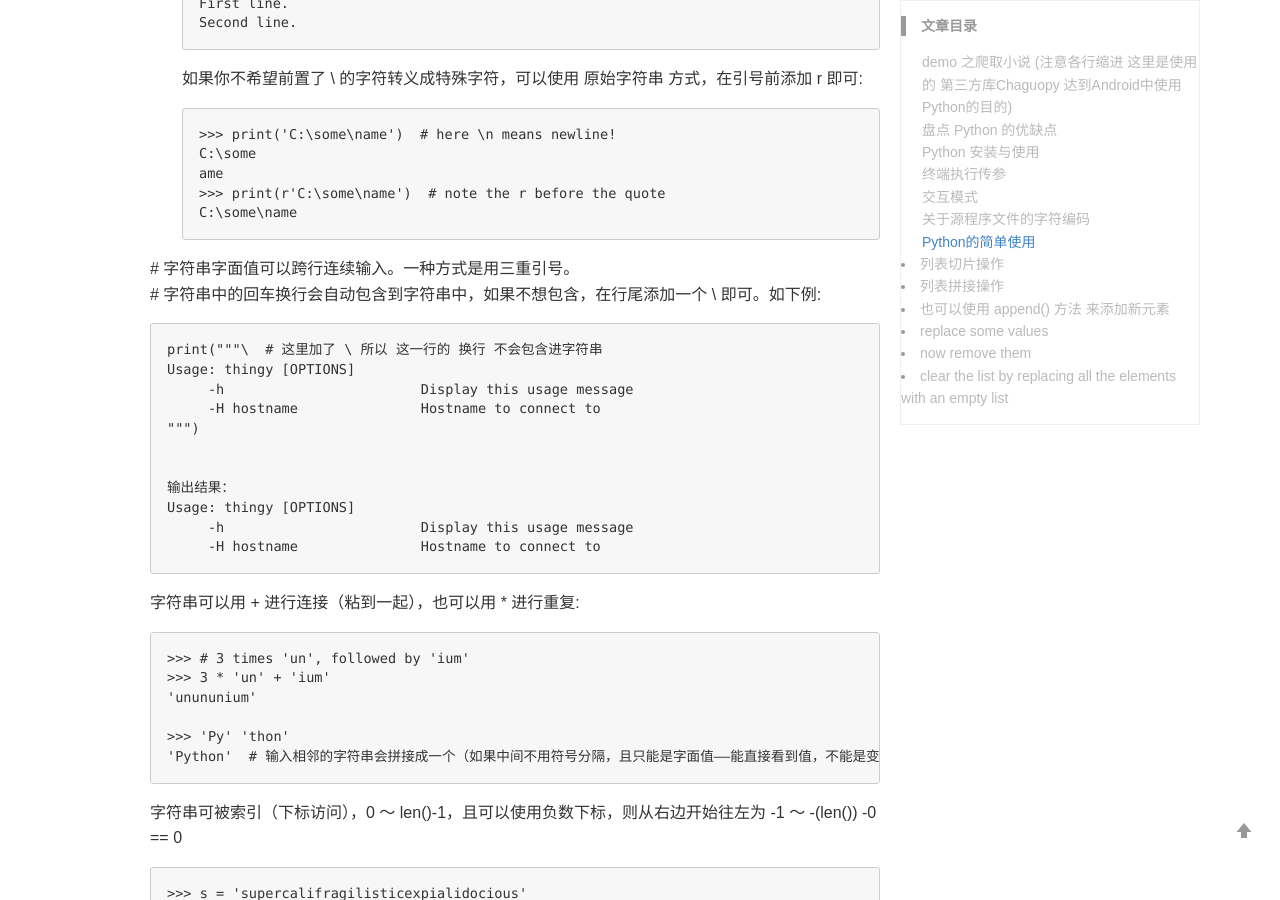
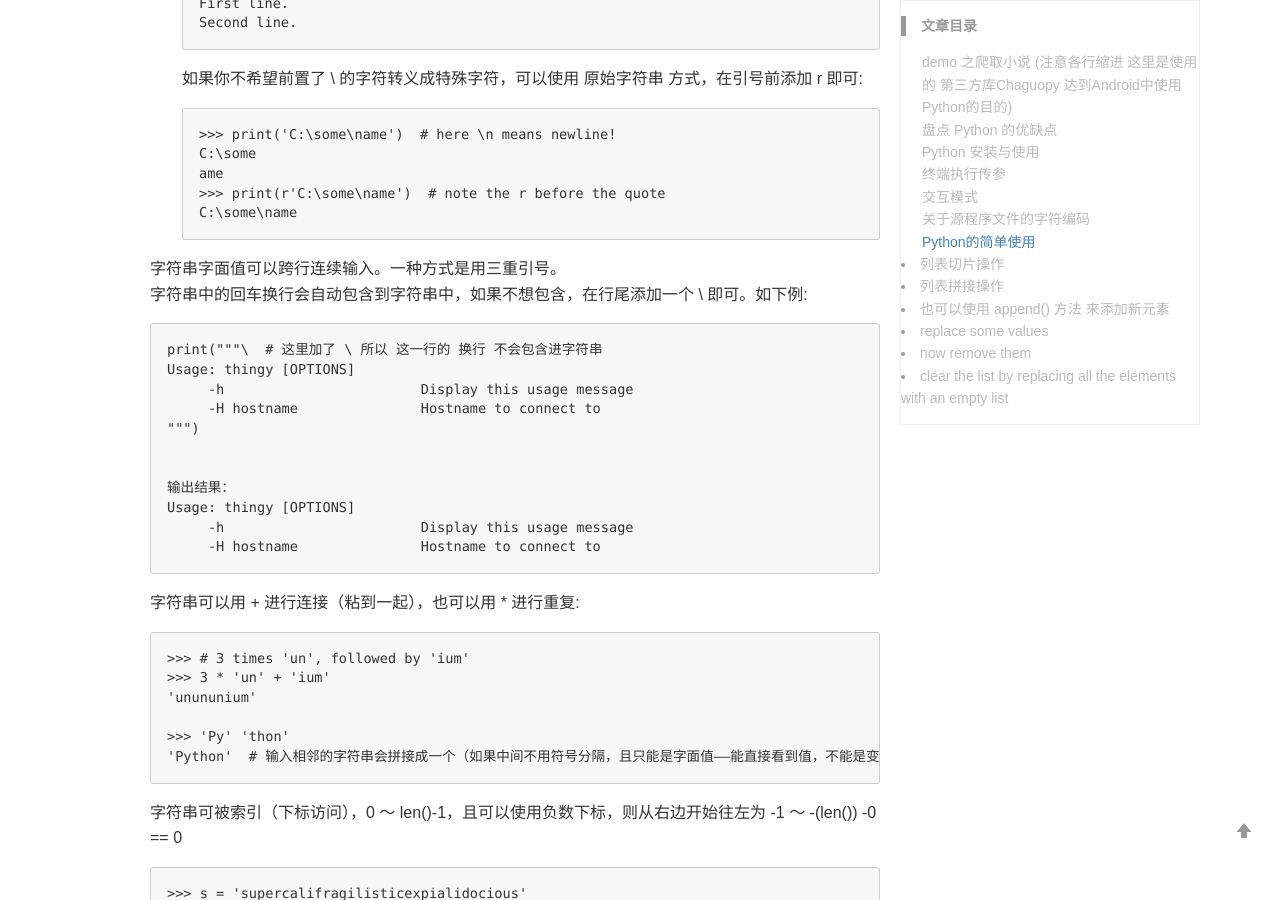
Before and after one commit to BugLiee/BugLiee.github.io, a Jekyll site: the page built from _posts/2020-06-15-blog.md, in a window 1280 px wide and 900 px high, scrolled down 6393 px. Built offline with Jekyll 4.4.1, drawn with Linux system fonts in a browser that asks for light colours; comment, search, counter and statistics services are not loaded.

````diff
--- a/_posts/2020-06-15-blog.md
+++ b/_posts/2020-06-15-blog.md
@@ -276,8 +276,8 @@ ame
 C:\some\name
 ```
 
-   # 字符串字面值可以跨行连续输入。一种方式是用三重引号。<br>
-   # 字符串中的回车换行会自动包含到字符串中，如果不想包含，在行尾添加一个 \ 即可。如下例:<br>
+   字符串字面值可以跨行连续输入。一种方式是用三重引号。<br>
+   字符串中的回车换行会自动包含到字符串中，如果不想包含，在行尾添加一个 \ 即可。如下例:<br>
 
 ```
 print("""\  # 这里加了 \ 所以 这一行的 换行 不会包含进字符串
````
